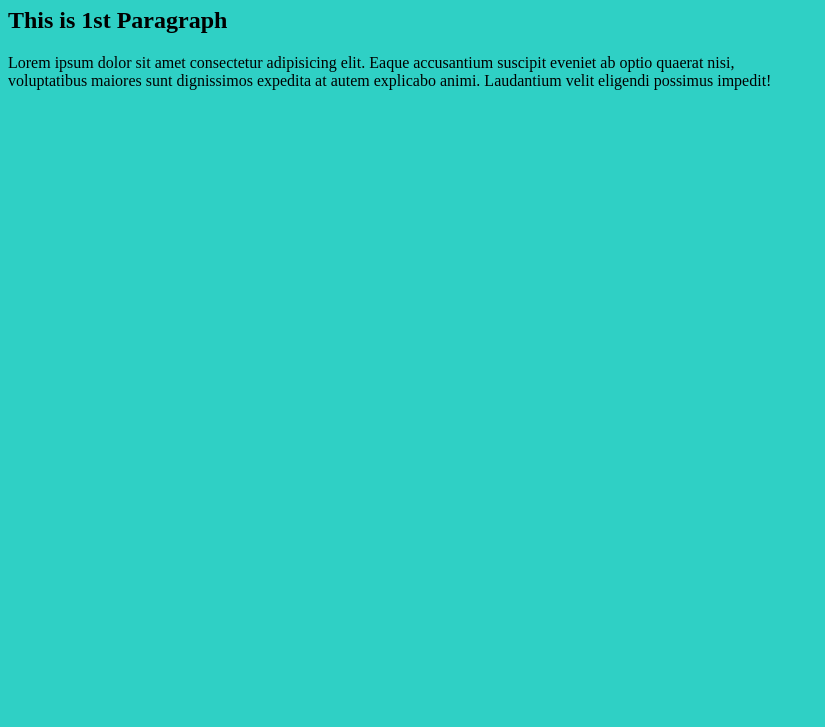
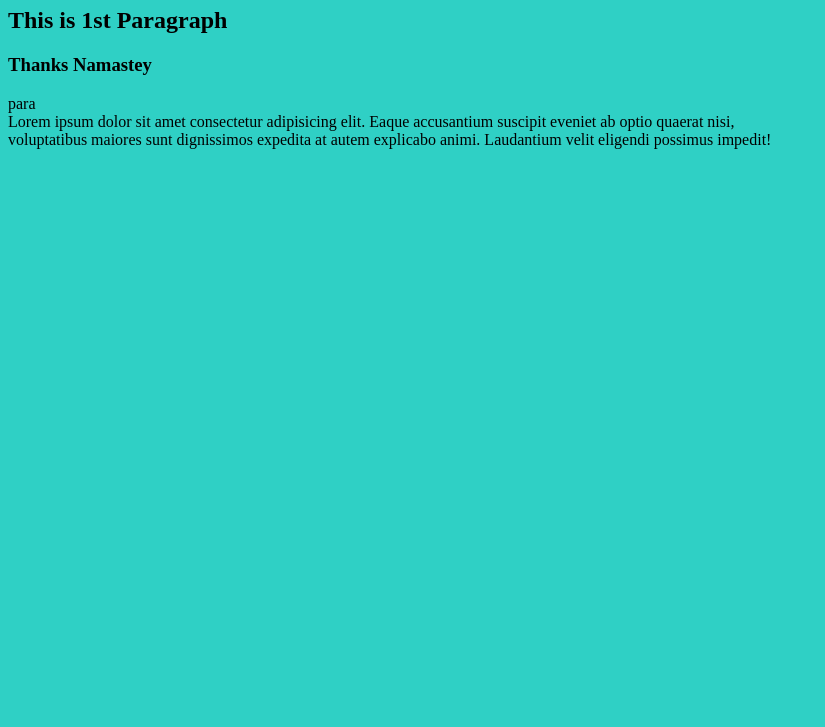
Before and after one commit to abdulafroz0001/About-me, a plain HTML site: page index.html in a window 1280 px wide. Shown: the part 73-800 px from the top of the page, without its empty margins (0-825 px from the left). Drawn offline with Linux system fonts and the light colour scheme.

Commit message:
Add chesa chudu ra mawa

```diff
--- a/index.html
+++ b/index.html
@@ -12,7 +12,9 @@
     <p><h2>
         This is 1st Paragraph
     </h2>
-      Lorem ipsum dolor sit amet consectetur adipisicing elit. Eaque accusantium suscipit eveniet ab optio quaerat nisi,<br>
+	<h3> Thanks Namastey </h3>
+
+     para<br> Lorem ipsum dolor sit amet consectetur adipisicing elit. Eaque accusantium suscipit eveniet ab optio quaerat nisi,<br>
        voluptatibus maiores sunt dignissimos expedita at autem explicabo animi. Laudantium velit eligendi possimus impedit!
     </p>
 
```
